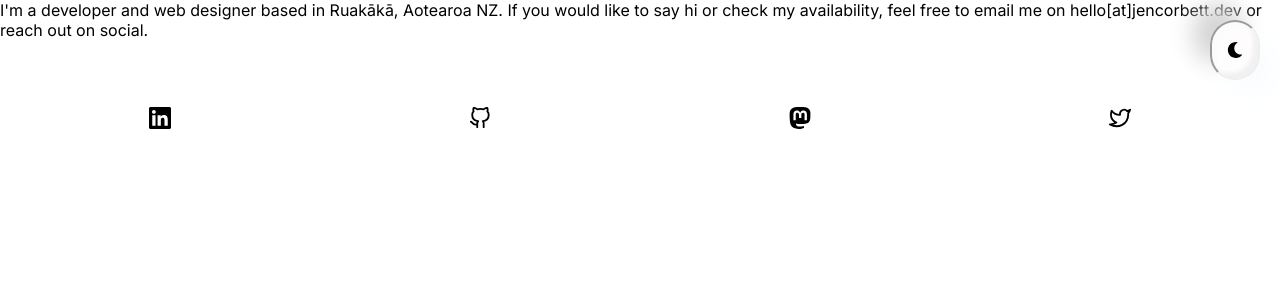
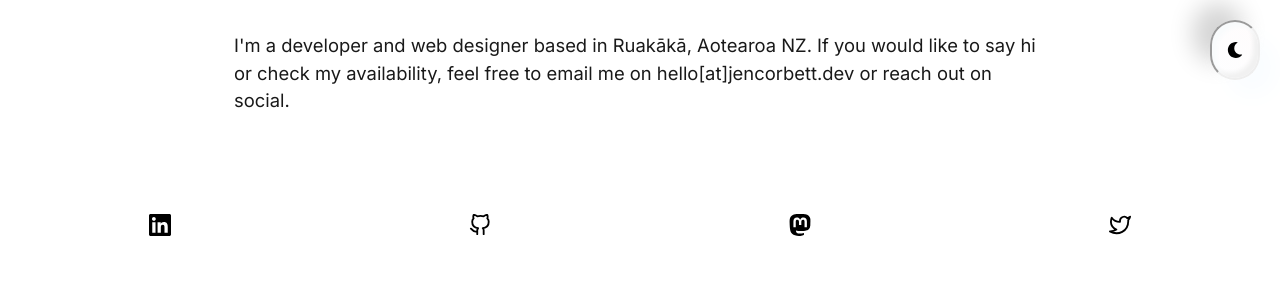
Before and after one commit to ajenstory/jencorbett.dev, a Next.js app in the folder app/: page / in a window 1280 px wide. Shown: the top 300 px of the page. Built offline with nearby package versions, Linux system fonts and the light colour scheme.

Commit message:
Update card component with card style

```diff
--- a/app/components/card.js
+++ b/app/components/card.js
@@ -3,7 +3,7 @@ import styles from "@styles/Home.module.css";
 const Card = ({ children }) => {
   return (
     <>
-      <div className={styles.content}>{children}</div>
+      <div className={`${styles.card} ${styles.center}`}>{children}</div>
     </>
   );
 };
```
